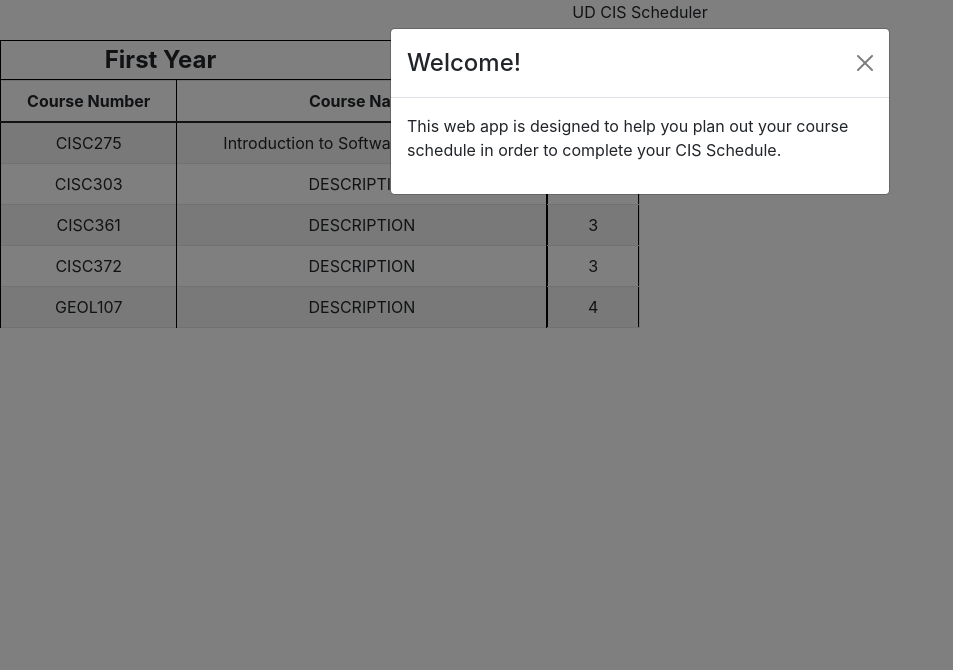
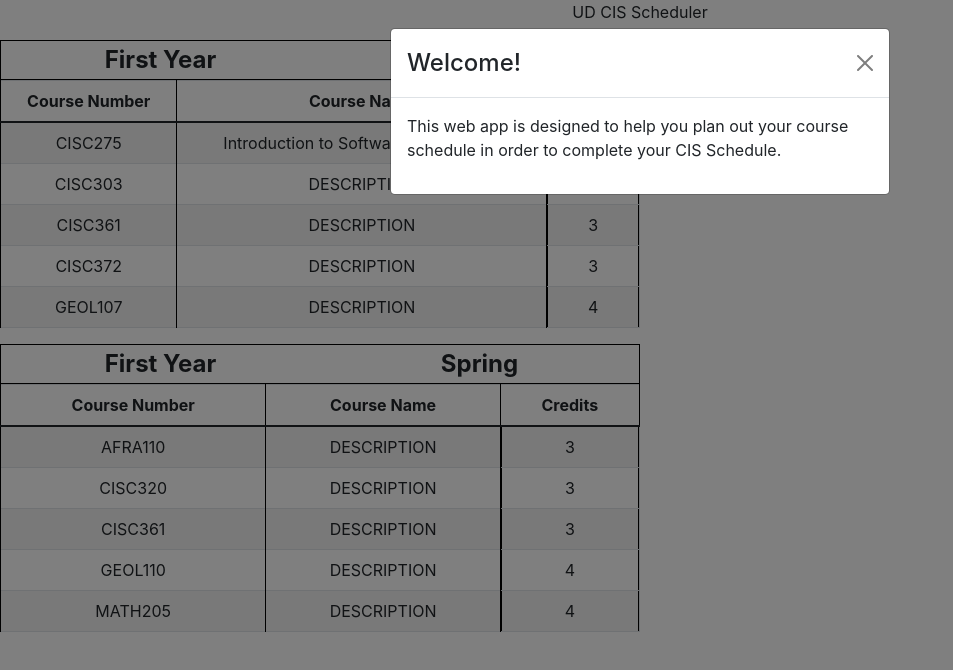
Before and after one commit to UD-CISC275-F21/ud-cis-scheduler-team-15, a React (Create React App) app: page / in a window 1280 px wide. Shown: the top 670 px of the page, without its empty margins (0-953 px from the left). Built offline with nearby package versions, Linux system fonts and the light colour scheme.

Commit message:
Functional with multiple tables

```diff
--- a/src/App.tsx
+++ b/src/App.tsx
@@ -4,17 +4,16 @@ import COURSES from "./assets/courses.json";
 import { Course } from "./interfaces/course";
 import { Semester } from "./interfaces/semester";
 import {Welcome} from "./components/Welcome";
-import { SemesterTable } from "./components/SemesterTable";
+import { PlanViewer } from "./components/PlanViewer";
 
 function App(): JSX.Element {
-    const [semester0, setSemester0] = useState<Semester>(COURSES[0] as Semester);
-    const [course, setCourse] = useState<Course>(COURSES[0].courses[0]);
+    const [plan, setPlan] = useState<Semester[]>(COURSES as Semester[]);
     const [visible, setVisible] = useState<boolean>(true);
 
     return (
         <div className="App">
             <p>UD CIS Scheduler</p>
-            <SemesterTable semester={semester0} setSemester={setSemester0}></SemesterTable>
+            <PlanViewer plan={plan} setPlan={setPlan}></PlanViewer>
             <Welcome visible = {visible} setVisible = {setVisible}></Welcome>
         </div>
     );
--- a/src/components/CourseViewer.tsx
+++ b/src/components/CourseViewer.tsx
@@ -4,11 +4,12 @@ import { Course } from "../interfaces/course";
 import { Semester } from "../interfaces/semester";
 import { ChangeData } from "./ChangeData";
 
-export function CourseViewer({key, index, semester, setSemester}:
+export function CourseViewer({key, index, sem_index, plan, setPlan}:
     {key: number
     index: number;
-    semester: Semester;
-    setSemester: (semester: Semester)=> void;
+    sem_index: number;
+    plan: Semester[];
+    setPlan: (plan: Semester[])=> void;
     }
 
 ): JSX.Element {
@@ -16,9 +17,11 @@ export function CourseViewer({key, index, semester, setSemester}:
     const [changePromptVis, setChangePromptVis] = useState<boolean>(false);
 
     function setCourse(c: Course):void{
-        const temp_sem: Semester = semester;
-        semester.courses[index] = c;
-        setSemester(temp_sem);
+        const temp_sem: Semester = plan[sem_index];
+        plan[sem_index].courses[index] = c;
+        const temp_plan: Semester[] = plan;
+        temp_plan[sem_index] = temp_sem;
+        setPlan(temp_plan);
     }
 
     return (
@@ -30,17 +33,17 @@ export function CourseViewer({key, index, semester, setSemester}:
             onMouseLeave={() => {
                 setDotsStyle({display: "none"});
             }}>
-            <td className="courseNum">{semester.courses[index].number}</td>
-            <td className="courseName">{semester.courses[index].name}</td>
+            <td className="courseNum">{plan[sem_index].courses[index].number}</td>
+            <td className="courseName">{plan[sem_index].courses[index].name}</td>
             <td className = "split">
-                <div className = "credits">{semester.courses[index].credits}</div>
+                <div className = "credits">{plan[sem_index].courses[index].credits}</div>
                 <button className = "dotButton" style = {dotsStyle} onClick = {()=>setChangePromptVis(true)}>
                     <div className = "dot"></div>
                     <div className = "dot"></div>
                     <div className = "dot"></div>
                 </button>
             </td>
-            <ChangeData course={semester.courses[index]} setCourse={setCourse} visible={changePromptVis} setVisible={setChangePromptVis} i={0}></ChangeData>
+            <ChangeData course={plan[sem_index].courses[index]} setCourse={setCourse} visible={changePromptVis} setVisible={setChangePromptVis} i={0}></ChangeData>
         </tr>
     );
 }
--- /dev/null
+++ b/src/components/PlanViewer.tsx
@@ -0,0 +1,21 @@
+import React, { useState } from "react";
+import { Table } from "react-bootstrap";
+import { Semester } from "../interfaces/semester";
+import { SemesterTable } from "./SemesterTable";
+
+export function PlanViewer({plan, setPlan}:
+    {plan: Semester[];
+    setPlan: (plan: Semester[])=>void}
+):JSX.Element{
+
+    return(<div>
+        {plan.map((s:Semester, index:number) =>{
+            return(
+                <div key={index}>
+                    <SemesterTable sem_index={index} plan={plan} setPlan={setPlan}></SemesterTable>
+                </div>
+            );
+        })}
+    </div>
+    );
+}
--- a/src/components/SemesterTable.tsx
+++ b/src/components/SemesterTable.tsx
@@ -4,18 +4,19 @@ import { Course } from "../interfaces/course";
 import { Semester } from "../interfaces/semester";
 import { CourseViewer } from "./CourseViewer";
 
-export function SemesterTable({semester, setSemester}:
-    {    semester: Semester;
-    setSemester: (semester: Semester)=>void}):
+export function SemesterTable({sem_index, plan, setPlan}:
+    {sem_index: number;
+    plan: Semester[];
+    setPlan: (plan: Semester[])=>void}):
     JSX.Element{
     return (
         <div className = "SemesterTable">
             <table className="SemesterHeader">
                 <td className="yearLabel">
-                    <strong>{semester.year}</strong>
+                    <strong>{plan[sem_index].year}</strong>
                 </td>
                 <td className="semLabel">
-                    <strong>{semester.semester}</strong>
+                    <strong>{plan[sem_index].semester}</strong>
                 </td>
             </table>
             <Table striped={true} bordered>
@@ -33,9 +34,9 @@ export function SemesterTable({semester, setSemester}:
                     </tr>
                 </thead>
                 <tbody>
-                    {semester.courses.map((c:Course, index:number) => {
+                    {plan[sem_index].courses.map((c:Course, index:number) => {
                         return (
-                            <CourseViewer key={index} index={index} semester={semester} setSemester={setSemester}></CourseViewer>
+                            <CourseViewer key={index} index={index} sem_index={sem_index} plan={plan} setPlan={setPlan}></CourseViewer>
                         );
                     }
                     )}
```
